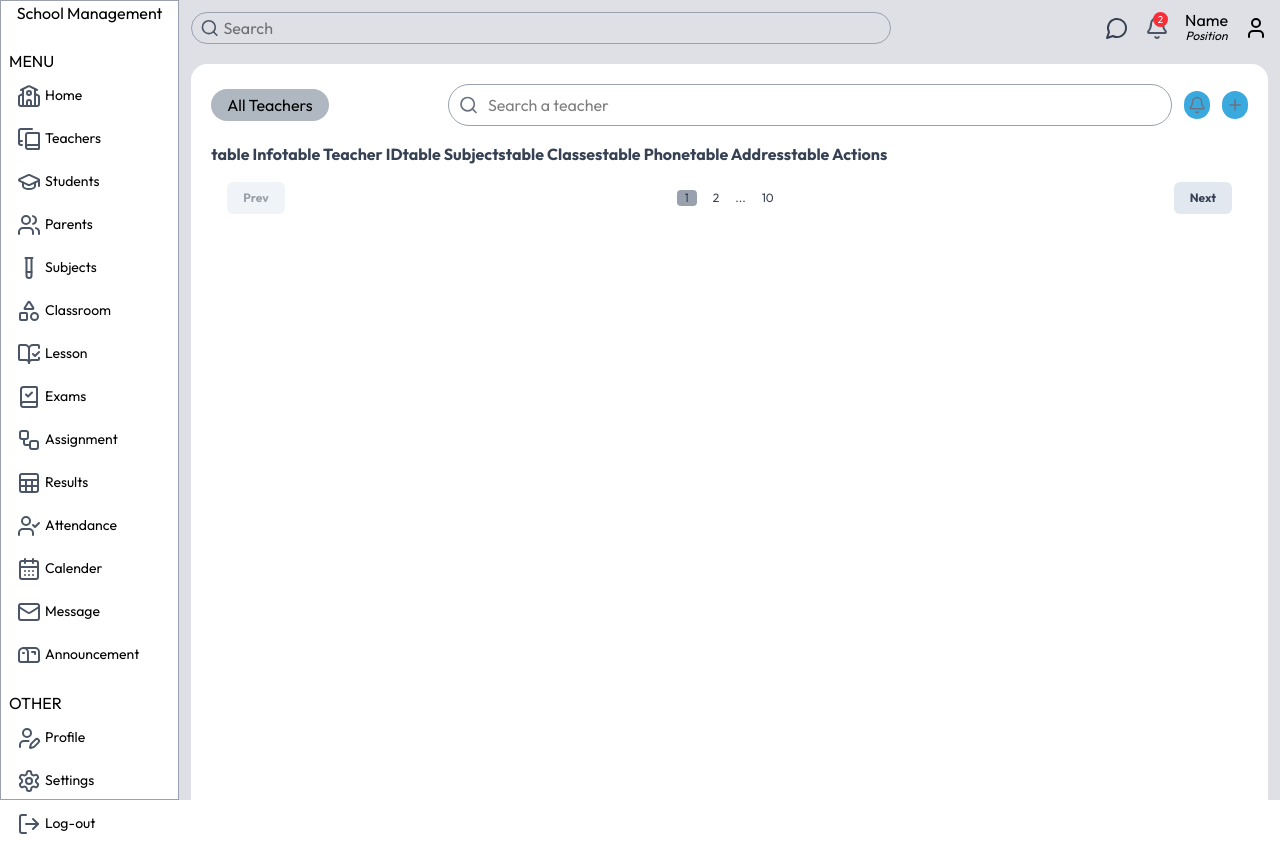
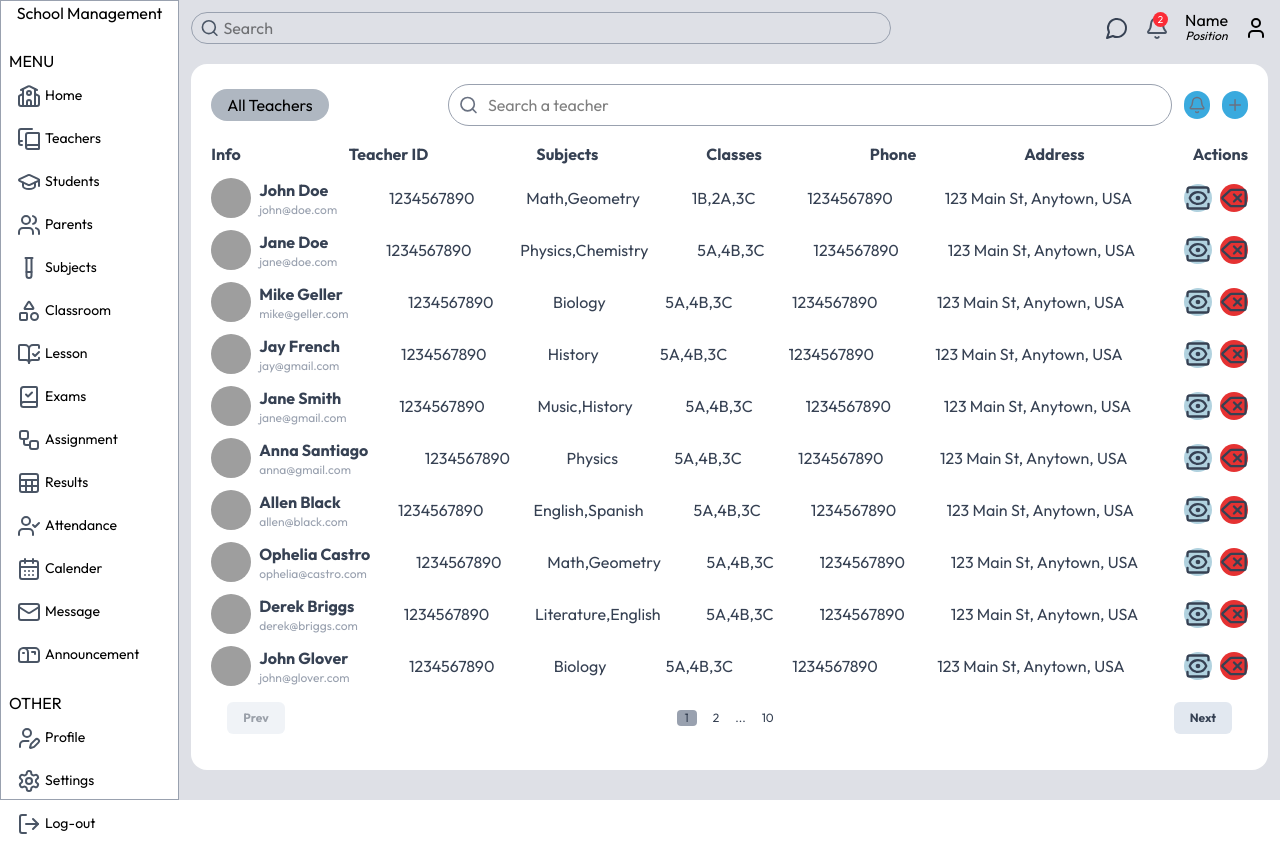
Before and after one commit to Chinweike99/school_management_system, a Next.js app: page /list/teacher in a window 1280 px wide. Built offline with nearby package versions, Linux system fonts and the light colour scheme; grey boxes are pictures that could not be loaded; a web font is replaced by a local one.

Commit message:
teachers

```diff
--- /dev/null
+++ b/next.config.mjs
@@ -0,0 +1,10 @@
+import { hostname } from 'os';
+
+/**@type {import ('next').NextConfig} */
+const nextConfig = {
+    images: {
+        remotePatterns: [{hostname: "images.pexels.com"}],
+    }
+};
+
+export default nextConfig;
--- a/src/app/(dashboard)/list/teacher/page.tsx
+++ b/src/app/(dashboard)/list/teacher/page.tsx
@@ -1,9 +1,26 @@
+"us client";
+
 import Pagination from "@/app/components/Pagination";
 import Table from "@/app/components/Table";
 import TableSearch from "@/app/components/TableSearch";
-import { Bell, Plus, Search } from "lucide-react";
+import { role, teachersData } from "@/lib/data";
+import { Bell, Delete, Plus, Search, View } from "lucide-react";
+import Image from "next/image";
+import Link from "next/link";
 import React from "react";
 
+
+type Teacher = {
+  id: number;
+  name: string;
+  teacherId: string;
+  email?: string;
+  photo: string;
+  phone: string;
+  subjects: string[];
+  classes: string[];
+  address: string;
+}
 
 const columns = [
   {
@@ -43,20 +60,48 @@ const columns = [
 
 
 const TeacherListPage = () => {
+
+
+  const renderRow = (item: Teacher) => (
+    <tr key={item.id} className="flex mt-3 justify-between items-center text-left">
+      <td className="flex gap-2">
+        <Image src={item.photo} alt="Teacher photo" width={40} height={40}
+        className="md:hidden xl:block w-10 h-10 rounded-full object-cover"
+        />
+        <div className="flex flex-col">
+          <h3 className="font-semibold">{item.name}</h3>
+          <p className="text-xs text-gray-400">{item?.email}</p>
+        </div>
+      </td>
+        <td className="hidden md:table-cell ">{item.teacherId}</td>
+        <td className="hidden md:table-cell ">{item.subjects.join(",")}</td>
+        <td className="hidden md:table-cell ">{item.classes.join(",")}</td>
+        <td className="hidden md:table-cell ">{item.phone}</td>
+        <td className="hidden md:table-cell ">{item.address}</td>
+        <td>
+          <div className="flex items-center gap-2">
+            <Link href={`/list/teacher/${item.id}`}>
+              <button className="w-7 h-7 flex items-center justify-center rounded-full  bg-[#b1d2df]">
+                <View className="h-16 w-16"/>
+              </button>
+            </Link>
+            {role === "admin" &&
+            <button className="w-7 h-7 flex items-center justify-center rounded-full  bg-[#e53232]">
+                <Delete className="h-16 w-16"/>
+              </button>
+            }
+          </div>
+        </td>
+    </tr>
+  );
+
+
   return (
-    <div className="p-5 bg-white rounded-2xl h-full my-5">
+    <div className="p-5 bg-white flex-1 rounded-2xl my-5">
       <div className="flex flex-col">
         <div className="flex gap-8 justify-between items-center">
           <h1 className="p-1 h-8 rounded-full px-4 bg-[#afb7c1]">All Teachers</h1>
           <div className="flex flex-1 max-w-[800px]  items-center justify-end gap-3">
-            {/* <div className="border flex-1  border-gray-400 p-2 rounded-full flex items-center justify-center gap-2">
-              <Search className="h-5 text-gray-500" />
-              <input
-                type="search"
-                placeholder="Search a teacher"
-                className="outline-none w-full"
-              />
-            </div> */}
               <div className=" w-full">
               <TableSearch />
               </div>
@@ -66,7 +111,8 @@ const TeacherListPage = () => {
           </div>
         </div>
 
-          <Table columns={columns}/>
+          <Table columns={columns} renderRow={renderRow} data={teachersData}/>
+
          {/* Paginaiton */}
          <div>
             <Pagination />
--- a/src/app/components/Table.tsx
+++ b/src/app/components/Table.tsx
@@ -1,25 +1,32 @@
-"use client";
+// "use client";
 
-import React from 'react'
+// import React from "react";
 
-const Table = ({columns, }: {columns: {header: string; accessor: string; className?: string}[];}) => {
+const Table = ({
+  columns,
+  renderRow,
+  data,
+}: {
+  columns: { header: string; accessor: string; className?: string }[];
+  renderRow: (item: any) => React.ReactNode;
+  data: any[];
+}) => {
   return (
-    <table className='w-full mt-4'>
-        <thead>
-            <tr className='text-left text-gray-700 text-base flex'>
-                {columns.map((col, i) => {
-                    return(
-                        <div key={col.accessor}>
-                            <th >
-table                      {col.header}
-                            </th>
-                        </div>
-                    )
-                })}
-            </tr>
-        </thead>
+    <table className="w-full flex flex-col  mt-4">
+      <thead className="">
+        <tr className="flex justify-between  text-gray-700 text-base ">
+          {columns.map((col, i) => {
+            return <th key={col.accessor}>{col.header}</th>;
+          })}
+        </tr>
+      </thead>
+      <tbody  className="flex flex-col text-left  text-gray-700 text-base ">
+        {
+            data.map((item) => renderRow(item))
+        }
+      </tbody>
     </table>
-  )
-}
+  );
+};
 
-export default Table
+export default Table;
```
